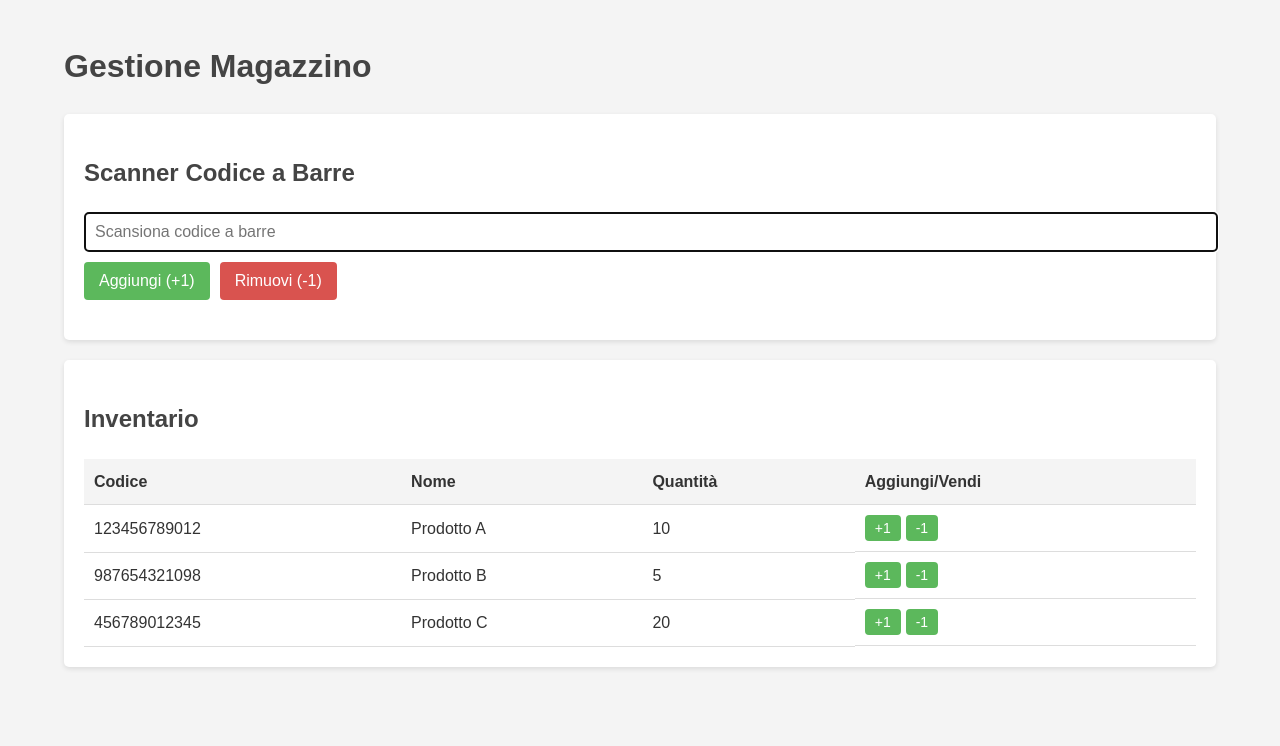
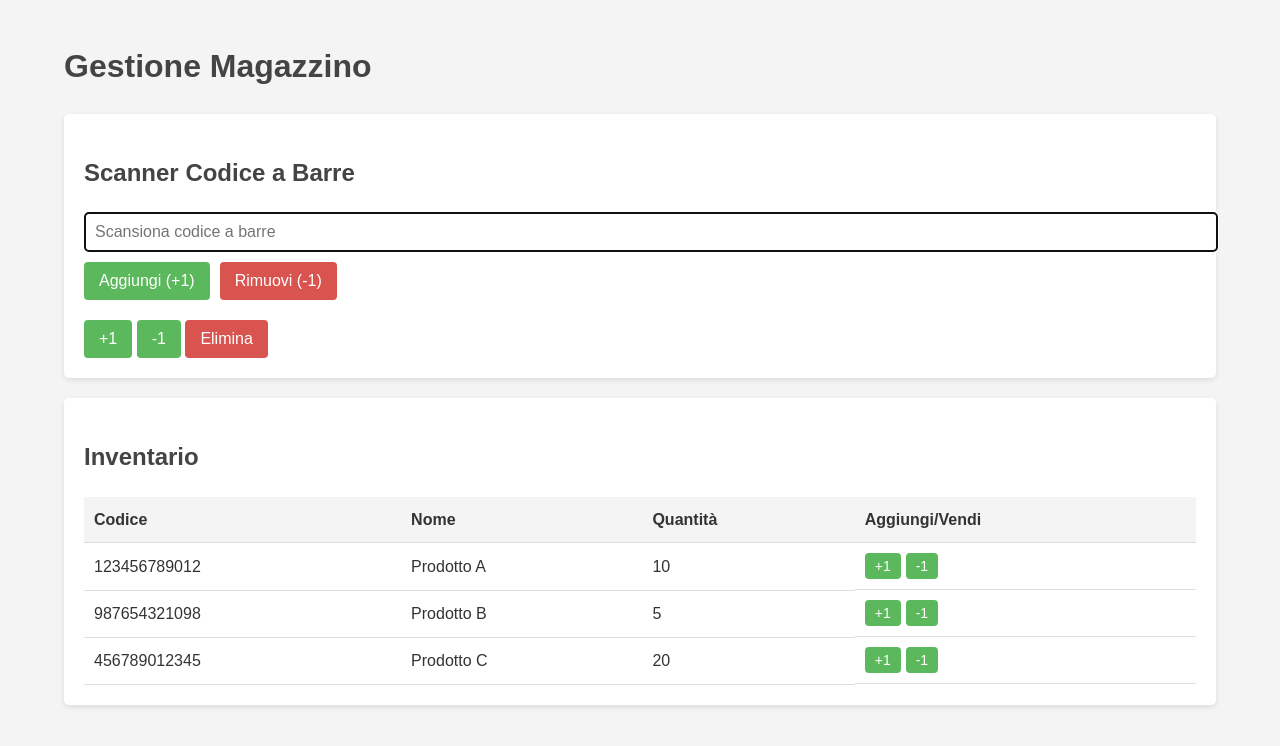
Before and after one commit to masiniluca/magazzino, a Flask app: page / in a window 1280 px wide. Shown: the top 746 px of the page. Run offline with Flask 3, Linux system fonts and the light colour scheme; data comes from the database, SQL or seed files in the repository.

Commit message:
Psitola codice a barre

```diff
--- a/app.py
+++ b/app.py
@@ -145,6 +145,24 @@ def rimuovi_prodotto():
         conn.close()
         return jsonify({'error': str(e)}), 500
 
+@app.route('/api/prodotto/elimina/<codice_barre>', methods=['DELETE'])
+def elimina_prodotto(codice_barre):
+    conn = sqlite3.connect('database.db')
+    c = conn.cursor()
+
+    try:
+        c.execute('DELETE FROM prodotti WHERE codice_barre = ?', (codice_barre,))
+        conn.commit()
+        if c.rowcount == 0:
+            conn.close()
+            return jsonify({'error': 'Prodotto non trovato'}), 404
+
+        conn.close()
+        return jsonify({'success': True})
+    except Exception as e:
+        conn.close()
+        return jsonify({'error': str(e)}), 500
+
 if __name__ == '__main__':
     port = int(os.environ.get('PORT', 10000))
     app.run(host='0.0.0.0', port=port)
--- a/static/script.js
+++ b/static/script.js
@@ -150,6 +150,28 @@ document.addEventListener('DOMContentLoaded', function() {
         });
     }
 
+    window.eliminaDaTabella = function(codice) {
+    if (confirm('Sei sicuro di voler eliminare definitivamente questo prodotto?')) {
+        fetch(`/api/prodotto/elimina/${codice}`, {
+            method: 'DELETE'
+        })
+        .then(response => {
+            if (!response.ok) {
+                throw new Error('Errore nella cancellazione');
+            }
+            return response.json();
+        })
+        .then(data => {
+            if (data.success) {
+                alert('Prodotto eliminato con successo!');
+                loadInventario();
+            }
+        })
+        .catch(error => {
+            alert('Errore: ' + error.message);
+        });
+    }
+};
     // Funzione per caricare l'inventario
     function loadInventario() {
         fetch('/api/prodotti')
--- a/static/style.css
+++ b/static/style.css
@@ -116,3 +116,11 @@ table tr:hover {
     padding: 5px 10px;
     font-size: 14px;
 }
+
+.delete-btn {
+    background: #d9534f;
+}
+
+.delete-btn:hover {
+    background: #c9302c;
+}
--- a/templates/index.html
+++ b/templates/index.html
@@ -17,6 +17,11 @@
                 <button id="aggiungi-btn">Aggiungi (+1)</button>
                 <button id="rimuovi-btn">Rimuovi (-1)</button>
             </div>
+            <td class="actions">
+    <button onclick="aggiungiDaTabella('${prodotto.codice_barre}')">+1</button>
+    <button onclick="rimuoviDaTabella('${prodotto.codice_barre}')">-1</button>
+    <button class="delete-btn" onclick="eliminaDaTabella('${prodotto.codice_barre}')">Elimina</button>
+</td>
             <div id="prodotto-info" class="hidden">
                 <h3>Informazioni Prodotto</h3>
                 <p><strong>Nome:</strong> <span id="prodotto-nome"></span></p>
```
